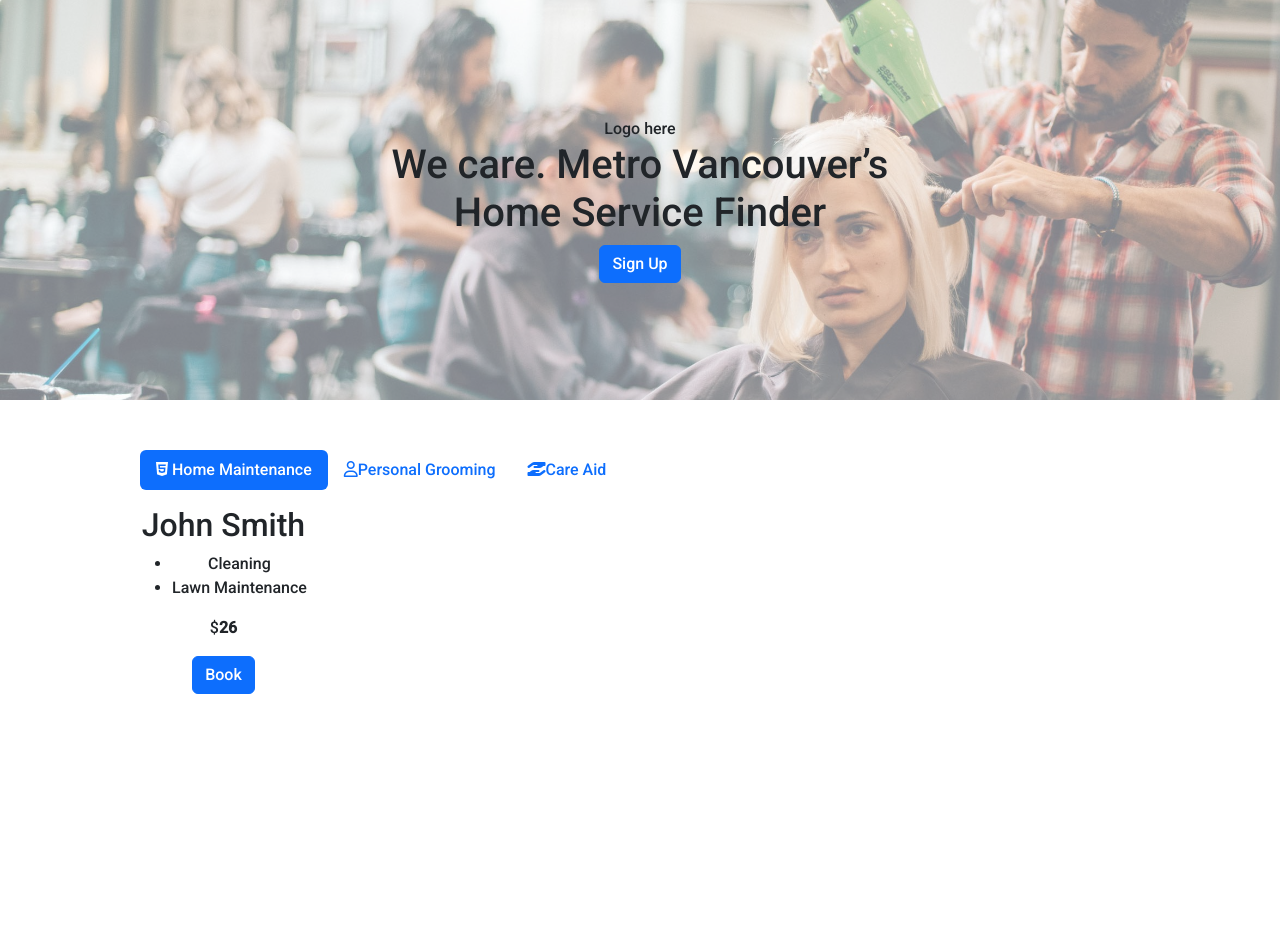
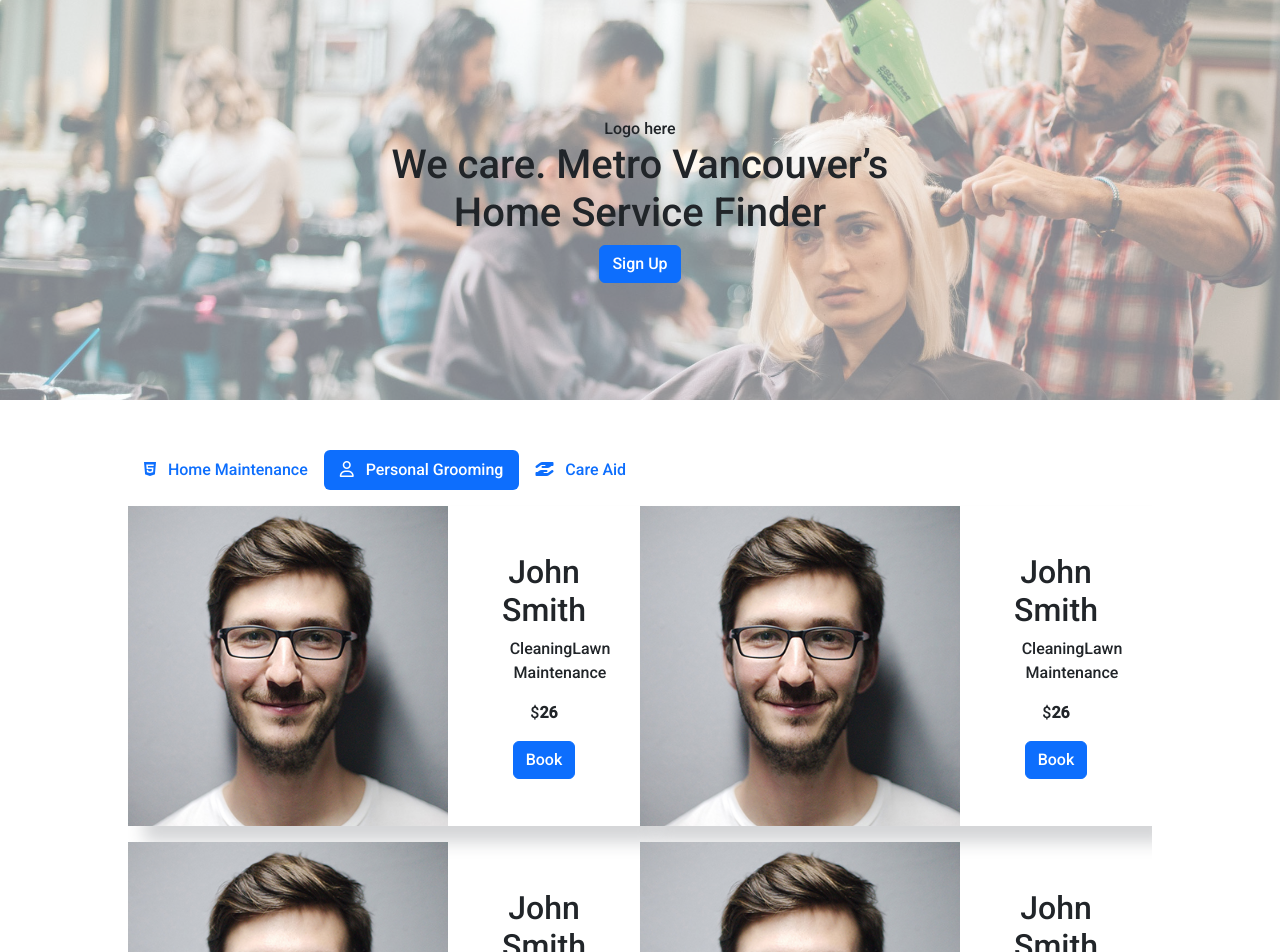
Before and after one commit to umarsalih/careio_react_frontend, a React (Create React App) app: page / in a window 1280 px wide. Shown: the top 952 px of the page. Built offline with nearby package versions, Linux system fonts and the light colour scheme; the HTML template or start-up script is replaced by a standard one.

Commit message:
build tabs and partners

```diff
--- a/src/components/home/TabsPartners.jsx
+++ b/src/components/home/TabsPartners.jsx
@@ -3,41 +3,38 @@ import PartnerCollection from '../partners/PartnersCollection';
 const TabsPartners = (props) => {
   return (
     <Fragment>
-        <div id="care-partner-tabs" class="container">
-            <div class="row">
-                <div id="care-tabs-nav">
+        <div className="care-partner-tabs container ">
+            <div className="row care-tabs-nav">
                 <ul className="nav nav-pills mb-3" id="pills-tab" role="tablist">
                     <li className="nav-item" role="presentation">
-                            <button className="nav-link active" id="care-maintenance-tab" data-bs-toggle="pill" data-bs-target="#care-maintenance" type="button" role="tab" aria-controls="care-maintenance" aria-selected="true">
-                                <i class="fa-brands fa-html5"></i> Home Maintenance
+                        <button className="nav-link" id="care-maintenance-tab" data-bs-toggle="pill" data-bs-target="#care-maintenance" type="button" role="tab" aria-controls="care-maintenance" aria-selected="true">
+                            <i class="fa-brands fa-html5"></i> &nbsp; Home Maintenance
                         </button>
                     </li>
                     <li className="nav-item" role="presentation">
-                            <button className="nav-link" id="care-grooming-tab" data-bs-toggle="pill" data-bs-target="#care-grooming" type="button" role="tab" aria-controls="care-grooming" aria-selected="false">
-                                <i class="fa-regular fa-user"></i>Personal Grooming
+                        <button className="nav-link active" id="care-grooming-tab" data-bs-toggle="pill" data-bs-target="#care-grooming" type="button" role="tab" aria-controls="care-grooming" aria-selected="false">
+                            <i class="fa-regular fa-user"></i> &nbsp; Personal Grooming
                         </button>
                     </li>
                     <li className="nav-item" role="presentation">
                         <button className="nav-link" id="care-aid" data-bs-toggle="pill" data-bs-target="#pills-contact" type="button" role="tab" aria-controls="pills-contact" aria-selected="false">
-                            <i class="fa-solid fa-hand-holding-hand"></i>Care Aid
+                        <i class="fa-solid fa-hand-holding-hand"></i> &nbsp; Care Aid
                         </button>
                     </li>
                 </ul>
             </div>
-            </div> {/* /.row */}
-            <div class="row">
-                <div id="care-tabs-content">
-                    <div className="tab-pane fade show active" id="care-maintenance" role="tabpanel" aria-labelledby="care-maintenance-tab">
+
+            <div id="row care-tabs-content tab-content">
+                <div className="tab-pane fade " id="care-maintenance" role="tabpanel" aria-labelledby="care-maintenance-tab">
                     <PartnerCollection/>
                 </div>
-                    <div className="tab-pane fade" id="care-grooming" role="tabpanel" aria-labelledby="care-grooming-tab">
+                <div className="tab-pane fade show active" id="care-grooming" role="tabpanel" aria-labelledby="care-grooming-tab">
                     <PartnerCollection/>
                 </div>
                 <div className="tab-pane fade" id="pills-contact" role="tabpanel" aria-labelledby="care-aid">
                     <PartnerCollection/>
                 </div>
             </div>
-            </div> {/* /.row */}
         </div> {/* .care-partner-tabs */}
     </Fragment>
 
--- a/src/components/partners/PartnerCard.jsx
+++ b/src/components/partners/PartnerCard.jsx
@@ -8,11 +8,12 @@ const PartnerCard = ({
 
   return (
     <Fragment>
-        <div className="d-flex">
-            <div className="content-left">
-                {/* <img src=".\images\demo-prof.jpg" alt="Service Provider Img"/> */}
+        <div className="care-partner-card col-md-6">
+            <div className="image">
+                <img src={require('./../../images/demo-prof.jpg')} alt="Service Provider Img"/>
             </div>
-            <div className="content-right">
+            <div className="meta__outter">
+                <div className='meta'>
                     <h2 className="partner-name">{ name }</h2>
                     <ul className="partner-services">
                         <li>Cleaning</li>
@@ -28,6 +29,7 @@ const PartnerCard = ({
                     </button>
                 </div>
             </div>
+        </div>
     </Fragment>
 
   )
--- a/src/components/partners/PartnersCollection.jsx
+++ b/src/components/partners/PartnersCollection.jsx
@@ -4,7 +4,13 @@ import PartnerCard from './PartnerCard'
 const PartnerCollection = () =>{
     return(
         <Fragment>
-            <PartnerCard/>
+            <div className="row">
+                <PartnerCard/>
+                <PartnerCard/>
+                <PartnerCard/>
+                <PartnerCard/>
+                <PartnerCard/>
+            </div>
         </Fragment>
 
     )
--- a/src/styles/care.css
+++ b/src/styles/care.css
@@ -11,5 +11,32 @@
   min-height: 50vh;
   align-items: center;
 }
+#CareHome .care-partner-tabs .tab-pane:not(.show) {
+  display: none;
+}
+
+.care-partner-card {
+  display: flex;
+  padding: 0;
+  box-shadow: 1rem 1rem 1rem rgba(40, 45, 55, 0.2);
+  margin-bottom: 1rem;
+}
+.care-partner-card .image img {
+  height: 20rem;
+}
+.care-partner-card .meta__outter {
+  display: flex;
+  align-items: center;
+}
+.care-partner-card .meta {
+  width: 100%;
+  display: block;
+  padding: 1rem;
+  text-align: center;
+}
+.care-partner-card .meta li {
+  list-style: none;
+  display: inline;
+}
 
 /*# sourceMappingURL=care.css.map */
--- a/src/styles/care.scss
+++ b/src/styles/care.scss
@@ -1,2 +1,8 @@
+// import care variables ex: $CARE_GREEN
+@import "./utils-colors.scss";
+
 // this command imports home styling
-@import "./layout-home.scss"
+@import "./layout-home.scss";
+
+// this command import components styling
+@import "./components/partner-card.scss";
--- /dev/null
+++ b/src/styles/components/partner-card.scss
@@ -0,0 +1,25 @@
+.care-partner-card{
+    display: flex;
+    padding: 0;
+    box-shadow: 1rem 1rem 1rem $CARE_SHADOW;
+    margin-bottom: 1rem;
+    .image{
+        img{
+            height: 20rem;
+        }
+    }
+    .meta__outter{
+        display: flex;
+        align-items: center;
+    }
+    .meta{
+        width: 100%;
+        display: block;
+        padding: 1rem;
+        text-align: center;
+        li{
+            list-style: none;
+            display: inline;
+        }
+    }
+}
--- a/src/styles/layout-home.scss
+++ b/src/styles/layout-home.scss
@@ -13,5 +13,12 @@
             align-items: center;
         }
     }
+    .care-partner-tabs{
+        .tab-pane{
+            &:not(.show){
+                display: none;
+            }
+        }
+    }
 
 }
--- /dev/null
+++ b/src/styles/utils-colors.scss
@@ -0,0 +1,11 @@
+$CARE_GREEN: #5FAB8F;
+$CARE_GREEN_BRIGHT: #3DCF9E;
+$CARE_PURPLE: #3C4F75;
+$CARE_PURPLE_BRIGHT: #325AA9;
+$CARE_PURPLE_BRIGHT_LT: #92B6FF;
+$CARE_BLACK: #111111;
+$CARE_DARK: #282D37 ;
+$CARE_LIGHTEST: #F7F7F2;
+$CARE_LIGHT: #BEBEBE;
+
+$CARE_SHADOW: rgba(40, 45, 55, 0.2) ;
```
Also changed, not shown: 1 other file (tests, documents, lock files or other folders). Lines whose indentation alone changed are shown as unchanged.
